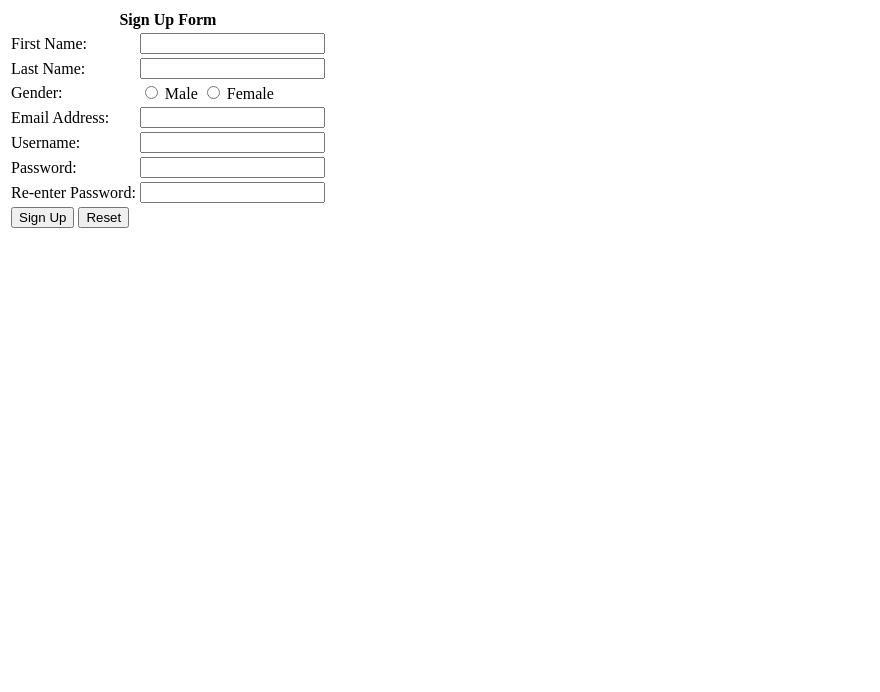
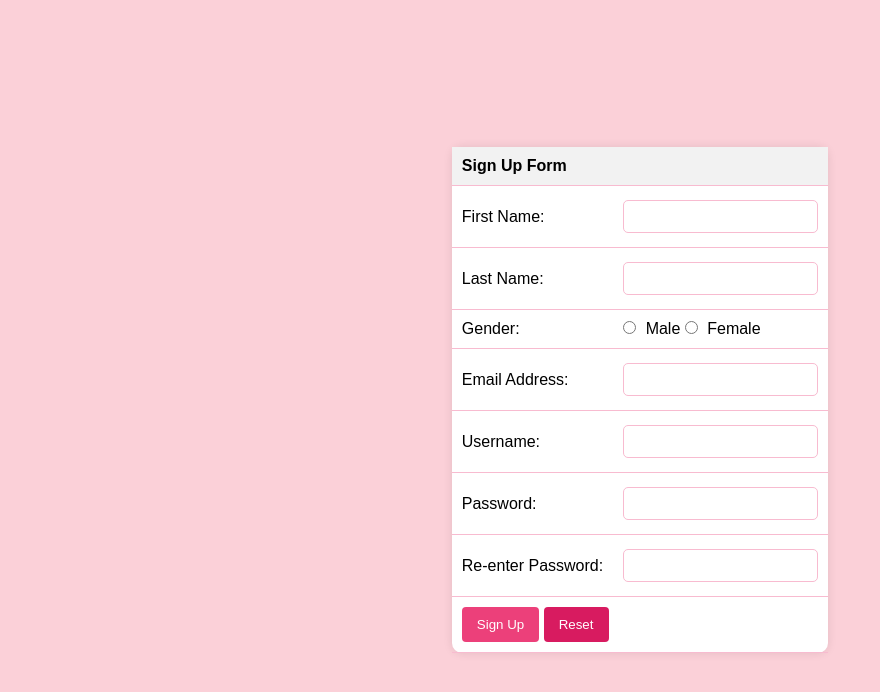
Before and after one commit to FarishaMuhammad/farisha-website, a plain HTML site: page signUp.html in a window 1280 px wide. Shown: the whole page, without its empty margins (0-880 px from the left). Drawn offline with Linux system fonts and the light colour scheme.

Commit message:
Update signUp.html

```diff
--- a/signUp.html
+++ b/signUp.html
@@ -5,8 +5,63 @@
   <meta name="viewport" content="width=device-width, initial-scale=1.0">
   <title>Sign Up Form</title>
   <style>
-    /* Your styles here */
-  </style>
+    body {
+      font-family: Arial, sans-serif;
+      background-color: #fbd0d8;
+      margin: 0;
+      padding: 0;
+      display: flex;
+      align-items: center;
+      justify-content: center;
+      min-height: 100vh;
+    }
+
+    table {
+      width: 100%;
+      max-width: 400px;
+      margin: 20px auto;
+      border-collapse: collapse;
+      background-color: #fff;
+      box-shadow: 0 0 10px rgba(0, 0, 0, 0.1);
+      border-radius: 10px;
+    }
+
+    th, td {
+      padding: 10px;
+      text-align: left;
+      border-bottom: 1px solid #f8bbd0;
+    }
+
+    th {
+      background-color: #f2f2f2;
+    }
+
+    input[type="text"], input[type="email"], input[type="password"] {
+      width: 100%;
+      padding: 8px;
+      margin: 4px 0;
+      display: inline-block;
+      border: 1px solid #f8bbd0;
+      box-sizing: border-box;
+      border-radius: 5px;
+    }
+
+    input[type="radio"] {
+      margin: 0 5px 0 0;
+    }
+
+    button {
+      background-color: #ec407a;
+      color: white;
+      padding: 10px 15px;
+      border: none;
+      border-radius: 4px;
+      cursor: pointer;
+    }
+
+    button[type="reset"] {
+      background-color: #d81b60;
+    }  </style>
 </head>
 <body>
 
```
